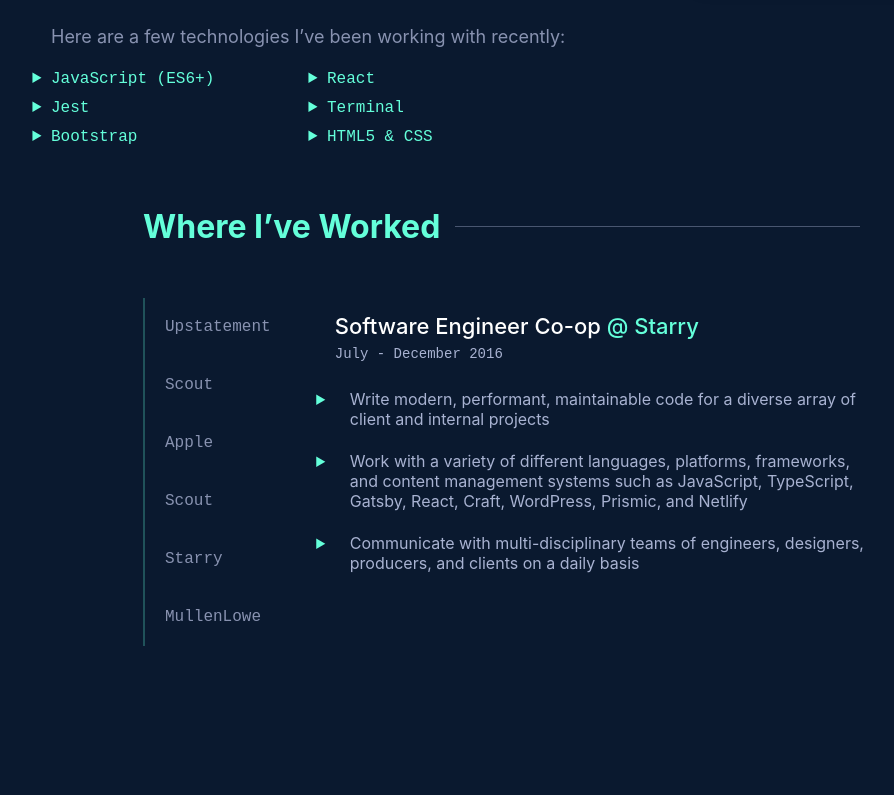
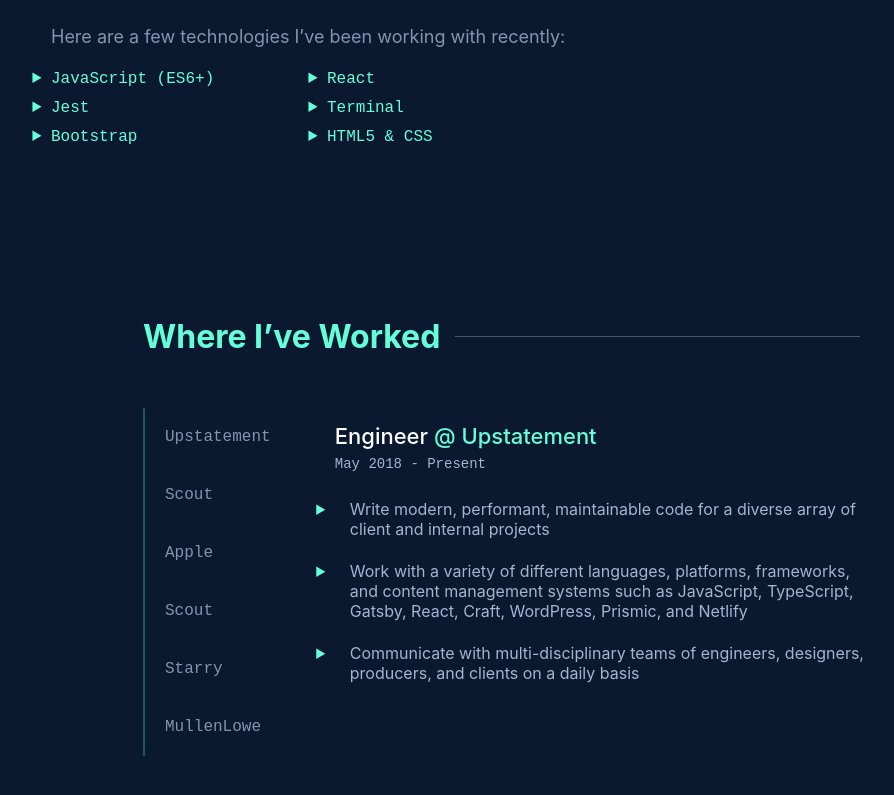
Before and after one commit to mardiev05/portfolio, a React (Create React App) app: page / in a window 1280 px wide. Shown: the part 1329-2124 px from the top of the page, without its empty margins (129-1023 px from the left). Before the commit the page ends 2074 px from the top, so only its background shows below. Built offline with nearby package versions, Linux system fonts and the light colour scheme.

Commit message:
experianse section has been completed at all

```diff
--- a/src/App.css
+++ b/src/App.css
@@ -297,6 +297,7 @@
 .worked {
     width: 80%;
     margin: auto;
+    margin-top: 160px;
 }
 
 .worked .card__line {
@@ -326,6 +327,7 @@
 .worked .exp__row-lists li:hover {
     background-color: #112340;
     border-left: 2px solid var(--green);
+    color: var(--green);
 }
 
 .exp {
--- a/src/I've Worked/IveWorked.js
+++ b/src/I've Worked/IveWorked.js
@@ -2,6 +2,9 @@
 
 class IveWorked extends Component {
     render() {
+        const { expHandler, newList } = this.props
+        const pos = newList?.[0]
+
         return (
             <div className='worked'>
                 <div className="card">
@@ -11,22 +14,23 @@
 
                     <div className="exp__row">
                         <ul className='exp__row-lists'>
-                            <li>Upstatement</li>
-                            <li>Scout</li>
-                            <li>Apple</li>
-                            <li>Scout</li>
-                            <li>Starry</li>
-                            <li>MullenLowe</li>
+                            <li onClick={() => expHandler(1)}>Upstatement</li>
+                            <li onClick={() => expHandler(2)}>Scout</li>
+                            <li onClick={() => expHandler(3)}>Apple</li>
+                            <li onClick={() => expHandler(4)}>Scout</li>
+                            <li onClick={() => expHandler(5)}>Starry</li>
+                            <li onClick={() => expHandler(6)}>MullenLowe</li>
                         </ul>
+
                         <div className="exp">
                             <div className="exp__title">
-                                <h3>Software Engineer Co-op <span>@ Starry</span></h3>
-                                <p className='exp__date'>July - December 2016</p>
+                                <h3>{pos?.title} <span>{pos?.titleSpan}</span></h3>
+                                <p className='exp__date'>{pos?.date}</p>
                             </div>
                             <ul className='exp__overview'>
-                                <li>Write modern, performant, maintainable code for a diverse array of client and internal projects</li>
-                                <li>Work with a variety of different languages, platforms, frameworks, and content management systems such as JavaScript, TypeScript, Gatsby, React, Craft, WordPress, Prismic, and Netlify</li>
-                                <li>Communicate with multi-disciplinary teams of engineers, designers, producers, and clients on a daily basis</li>
+                                <li>{pos?.firsP}</li>
+                                <li>{pos?.secondP}</li>
+                                <li>{pos?.thirdP}</li>
                             </ul>
                         </div>
                     </div>
--- a/src/Main.jsx
+++ b/src/Main.jsx
@@ -14,7 +14,64 @@
         this.state = {
             logo: false,
             scrollShow: true,
-            scrollPos: 0
+            scrollPos: 0,
+            experiance: [
+                {
+                    id: 1,
+                    title: "Engineer",
+                    titleSpan: "@ Upstatement",
+                    date: "May 2018 - Present",
+                    firsP: "Write modern, performant, maintainable code for a diverse array of client and internal projects",
+                    secondP: "Work with a variety of different languages, platforms, frameworks, and content management systems such as JavaScript, TypeScript, Gatsby, React, Craft, WordPress, Prismic, and Netlify",
+                    thirdP: "Communicate with multi-disciplinary teams of engineers, designers, producers, and clients on a daily basis"
+                },
+                {
+                    id: 2,
+                    title: "Studio Developer",
+                    titleSpan: "@ Scout",
+                    date: "January - April 2018",
+                    firsP: "Worked with a team of three designers to build a marketing website and e-commerce platform for blistabloc, an ambitious startup originating from Northeastern",
+                    secondP: "Helped solidify a brand direction for blistabloc that spans both packaging and web",
+                    thirdP: "Interfaced with clients on a weekly basis, providing technological expertise"
+                },
+                {
+                    id: 3,
+                    title: "UI Engineer Co-op",
+                    titleSpan: "@ Apple",
+                    date: "July - December 2017",
+                    firsP: "Developed and shipped highly interactive web applications for Apple Music using Ember.js",
+                    secondP: "Built and shipped the Apple Music Extension within Facebook Messenger leveraging third-party and internal APIs",
+                    thirdP: "Architected and implemented the front-end of Apple Music's embeddable web player widget, which lets users log in and listen to full songs in the browser"
+                },
+                {
+                    id: 4,
+                    title: "Studio Developer",
+                    titleSpan: "@ Scout",
+                    date: "January - June 2017",
+                    firsP: "Collaborated with a small team of student designers to spearhead a new brand and design system for Scout’s inaugural student-led design conference at Northeastern",
+                    secondP: "Worked closely with designers and management team to develop, document, and manage the conference’s marketing website using Jekyll, Sass, and JavaScript",
+                    thirdP: "Contributed extensively to MusicKit.js, a JavaScript framework that allows developers to add an Apple Music player to their web apps"
+                },
+                {
+                    id: 5,
+                    title: "Software Engineer Co-op",
+                    titleSpan: "@ Starry",
+                    date: "July - December 2016",
+                    firsP: "Engineered and maintained major features of Starry's customer-facing web app using ES6, Handlebars, Backbone, Marionette and CSS",
+                    secondP: "Proposed and implemented scalable solutions to issues identified with cloud services and applications responsible for communicating with Starry Station",
+                    thirdP: "nterfaced with user experience designers and other developers to ensure thoughtful and coherent user experiences across Starry’s iOS and Android mobile apps"
+                },
+                {
+                    id: 6,
+                    title: "Creative Technologist Co-op",
+                    titleSpan: "@ MullenLowe",
+                    date: "July - December 2015",
+                    firsP: "Developed and maintained code for in-house and client websites primarily using HTML, CSS, Sass, JavaScript, and jQuery",
+                    secondP: "Manually tested sites in various browsers and mobile devices to ensure cross-browser compatibility and responsiveness",
+                    thirdP: "Clients included JetBlue, Lovesac, U.S. Cellular, U.S. Department of Defense, and more"
+                }
+            ],
+            newExpList: {}
 
         }
     }
@@ -23,26 +80,21 @@
         // setTimeout(() => {
         //     this.setState({ logo: !this.state.logo })
         // }, 5000)
-        window.addEventListener("scroll", this.scrollHandler)
+        // window.addEventListener("scroll", this.scrollHandler)
+        this.experianceHandler()
     }
 
-    componentWillUnmount() {
-        window.removeEventListener("scroll", this.scrollHandler)
-    }
-
-    scrollHandler = () => {
-        console.log(document.body.getBoundingClientRect())
-
+    experianceHandler = (id = 1) => {
+        const { experiance } = this.state
+        const filtered = experiance.filter(item => item.id == id)
         this.setState({
-            scrollPos: document.body.getBoundingClientRect().top,
-            scrollShow: document.body.getBoundingClientRect().top > this.state.scrollPos
+            newExpList: filtered
         })
-
     }
 
     render() {
-        console.log(this.state.scrollPos, this.state.scrollShow)
-        const { logo, scrollPos, scrollShow } = this.state
+        const { logo, experiance, newExpList } = this.state
+        console.log(experiance)
         return (<div>
             {logo ? <Logo /> : ""}
             <Navbar />
@@ -50,7 +102,7 @@
                 <Header />
                 <div className="row">
                     <AboutMe />
-                    <IveWorked />
+                    <IveWorked expHandler={this.experianceHandler} newList={newExpList} />
                 </div>
             </div>
         </div>);
```
